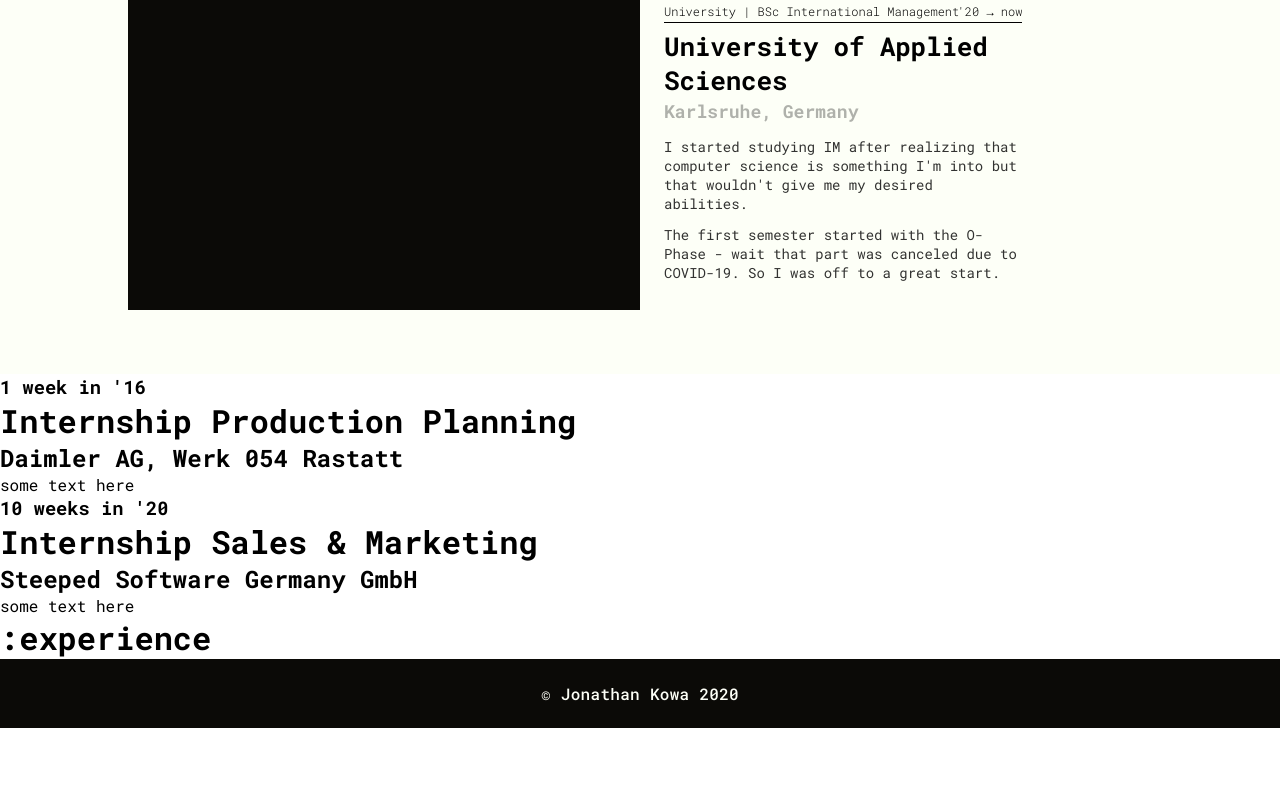
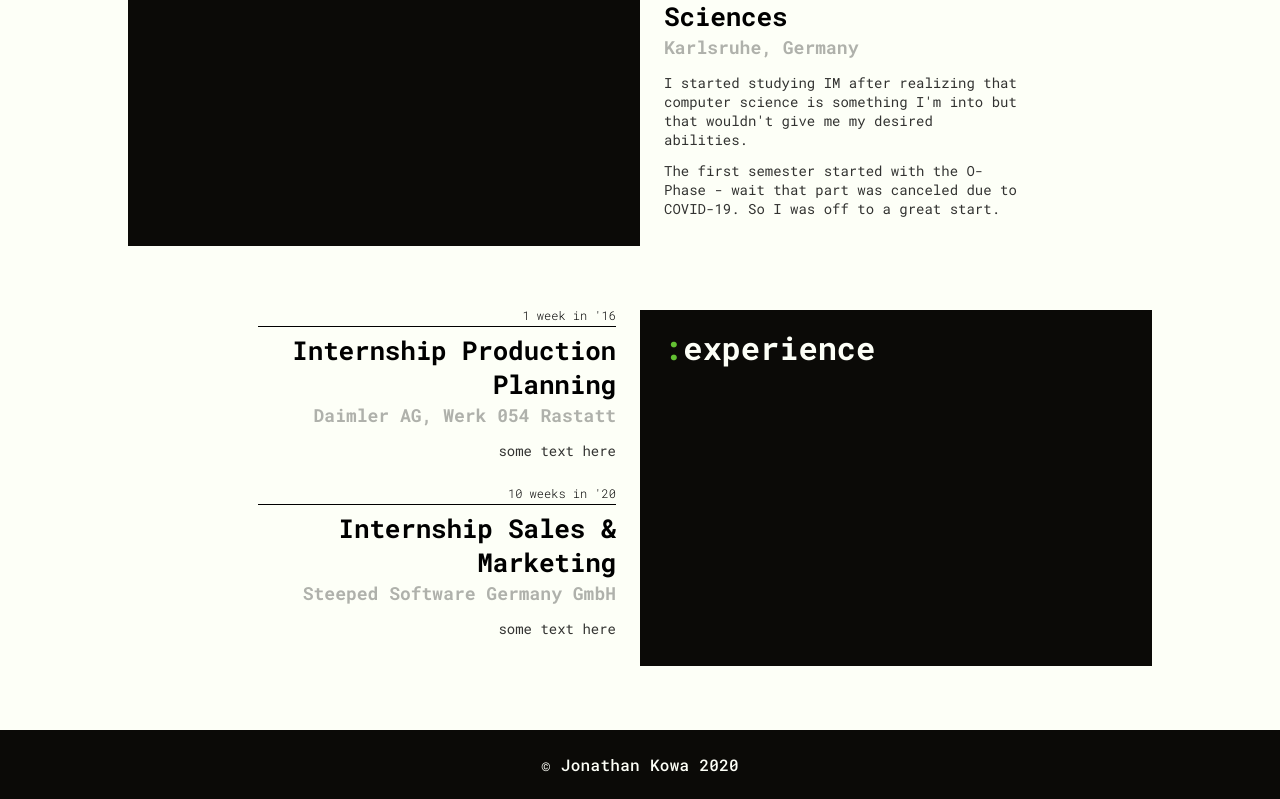
Before and after one commit to volume4k/kowa.me, a plain HTML site: page index.html in a window 1280 px wide. Shown: the part 1210-2009 px from the top of the page. Before the commit the page ends 1938 px from the top, so only its background shows below. Drawn offline with Linux system fonts and the light colour scheme.

Commit message:
Add generated files from main.sass

```diff
--- a/style/main.css
+++ b/style/main.css
@@ -75,7 +75,7 @@ div.body-wrapper div.section-2 {
   width: 100%;
   display: flex;
   box-sizing: border-box;
-  padding: 64px 10vw;
+  padding: 0 10vw 64px;
   background: #FDFFF7;
 }
 div.body-wrapper div.section-2 div.education {
@@ -98,6 +98,9 @@ div.body-wrapper div.section-2 div.education div.column-1 {
 div.body-wrapper div.section-2 div.education div.column-1 h1 {
   text-align: right;
   color: #FDFFF7;
+}
+div.body-wrapper div.section-2 div.education div.column-1 h1 strong {
+  color: #63C132;
 }
 div.body-wrapper div.section-2 div.education div.column-2 {
   width: 40vw;
@@ -151,6 +154,93 @@ div.body-wrapper div.section-2 div.education div.column-2 div.field {
 div.body-wrapper div.section-2 div.education div.column-2 div.field:last-child {
   margin-bottom: 0;
 }
+div.body-wrapper div.section-3 {
+  width: 100%;
+  display: flex;
+  box-sizing: border-box;
+  padding: 0 10vw 64px;
+  background: #FDFFF7;
+}
+div.body-wrapper div.section-3 div.experience {
+  display: flex;
+  flex-direction: row;
+  margin: 0 auto;
+  width: 80vw;
+  max-width: 1560px;
+  overflow-x: visible;
+}
+div.body-wrapper div.section-3 div.experience div.column-2 {
+  width: 40vw;
+  display: flex;
+  flex-direction: column;
+  background: #0B0A07;
+  box-sizing: border-box;
+  padding: 16px 24px;
+}
+div.body-wrapper div.section-3 div.experience div.column-2 h1 {
+  text-align: left;
+  color: #FDFFF7;
+}
+div.body-wrapper div.section-3 div.experience div.column-2 h1 strong {
+  color: #63C132;
+}
+div.body-wrapper div.section-3 div.experience div.column-1 {
+  width: 40vw;
+  display: flex;
+  flex-direction: column;
+  text-align: right;
+  box-sizing: border-box;
+  padding: 16px 24px;
+  overflow-x: visible;
+}
+div.body-wrapper div.section-3 div.experience div.column-1 h1 {
+  font-size: 26px;
+  font-weight: 700;
+  letter-spacing: -0.19px;
+  text-align: right;
+}
+div.body-wrapper div.section-3 div.experience div.column-1 h2 {
+  line-height: 28px;
+  font-size: 18px;
+  opacity: 0.3;
+  text-align: right;
+}
+div.body-wrapper div.section-3 div.experience div.column-1 h3 {
+  position: absolute;
+  right: 0;
+  top: -20px;
+  font-size: 12px;
+  font-weight: 300;
+  text-align: right;
+}
+div.body-wrapper div.section-3 div.experience div.column-1 h3.qualification {
+  right: unset;
+  left: 0;
+}
+div.body-wrapper div.section-3 div.experience div.column-1 p {
+  font-size: 14px;
+  opacity: 0.8;
+  margin: 12px 0;
+  text-align: right;
+}
+div.body-wrapper div.section-3 div.experience div.column-1 br {
+  margin: 10px 0;
+  display: block;
+}
+div.body-wrapper div.section-3 div.experience div.column-1 div.field {
+  border-top: 1px solid black;
+  box-sizing: border-box;
+  padding: 6px 0 0;
+  width: 28vw;
+  max-width: 650px;
+  margin-bottom: 32px;
+  margin-left: auto;
+  position: relative;
+  overflow-x: visible;
+}
+div.body-wrapper div.section-3 div.experience div.column-1 div.field:last-child {
+  margin-bottom: 0;
+}
 div.body-wrapper div.footer {
   width: 100%;
   display: flex;
```
Also changed, not shown: 1 other file.
